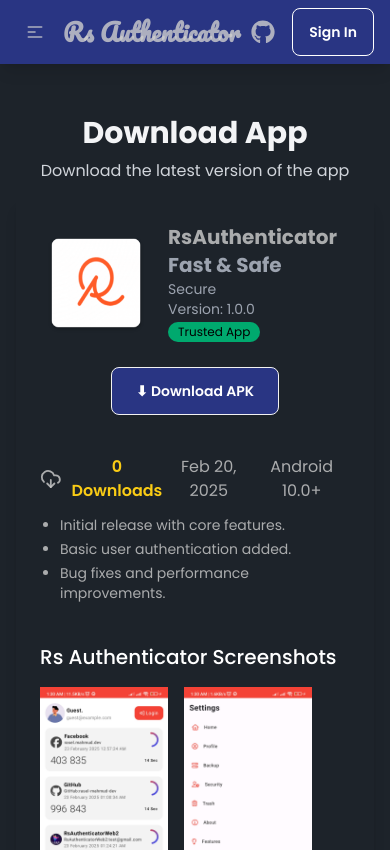
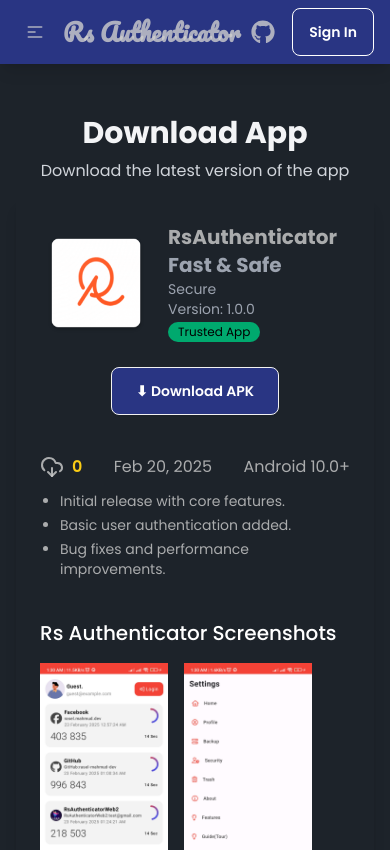
Before and after one commit to rasel-mahmud-dev/rs-authenticator-web-dashboard, a React (Vite) app in the folder frontend/: page /download-app in a window 390 px wide. Shown: the top 850 px of the page. Built offline with nearby package versions, Linux system fonts and the light colour scheme; no server answers.

Commit message:
fix responsiveness issue

```diff
--- a/frontend/src/pages/DownloadApp.jsx
+++ b/frontend/src/pages/DownloadApp.jsx
@@ -104,7 +104,7 @@
                 <div className="flex justify-between items-center mt-10 text-gray-400">
                     <div className="text-yellow-400 gap-x-2 flex items-center font-semibold">
                         <DownloadCloud/>
-                        <span className="text-yellow-400">{totalDownload} Downloads</span>
+                        <span className="text-yellow-400">{totalDownload} <span className="hidden md:inline">Downloads</span></span>
                     </div>
                     <div>Feb 20, 2025</div>
                     <div>Android 10.0+</div>
```
